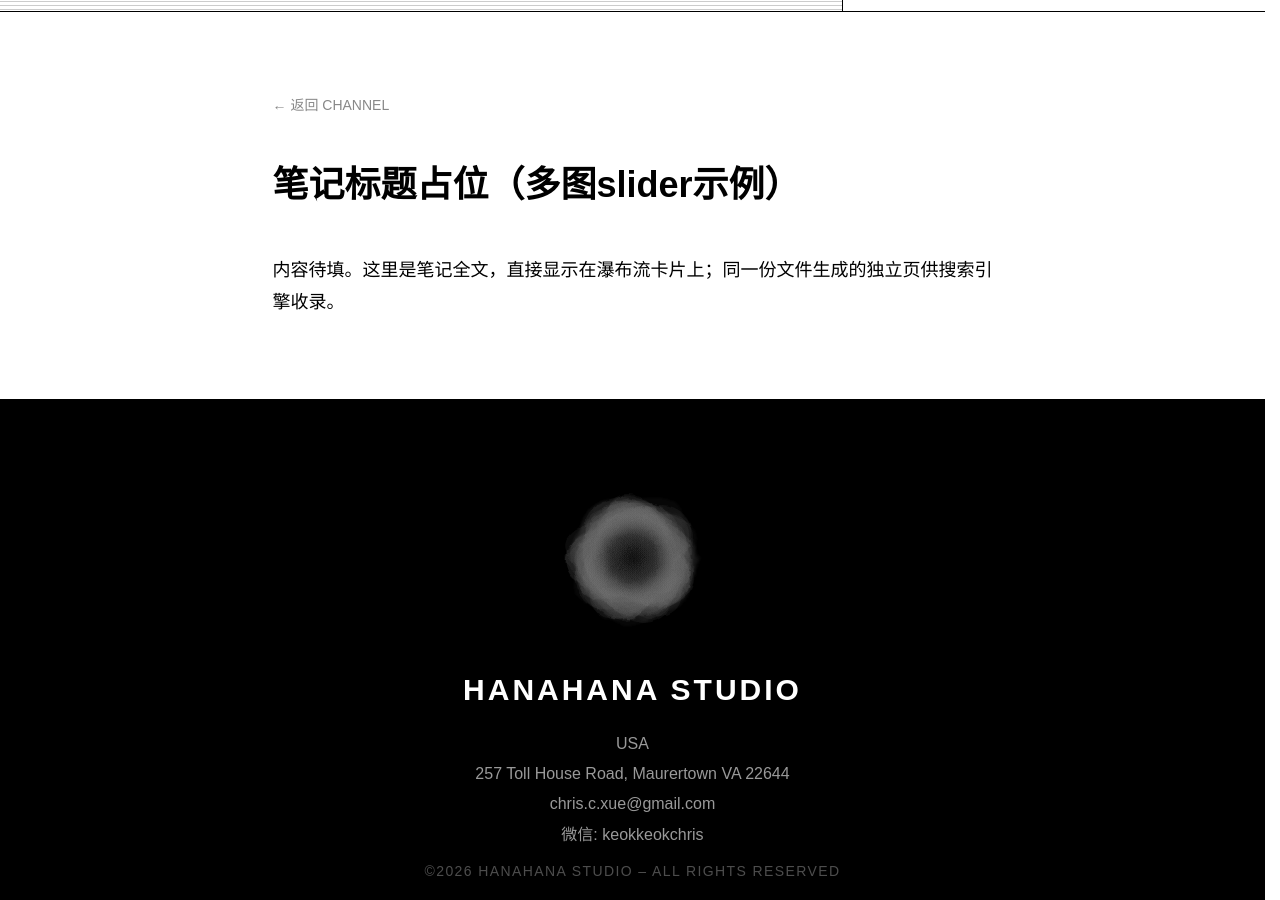
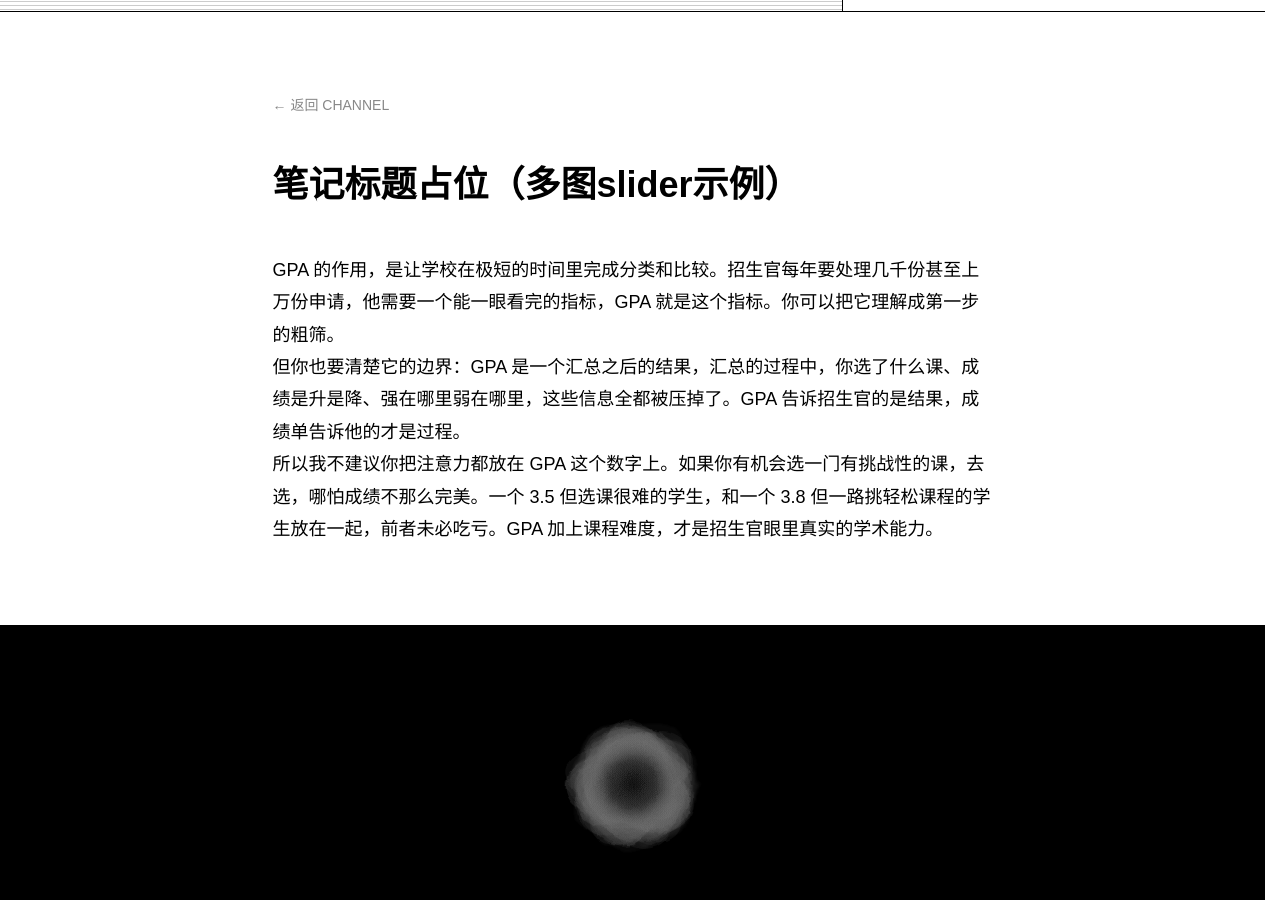
Before and after one commit to chriscxue/hanahana.studio, a Jekyll site: the page built from _channel/notes/01.md, in a window 1280 px wide and 900 px high, scrolled down 335 px. Built offline with Jekyll 4.4.1, drawn with Linux system fonts in a browser that asks for light colours; some web fonts are replaced.

Commit message:
教学笔记01填入GPA主题正文（三段）
Co-Authored-By: Claude Fable 5 <noreply@anthropic.com>

```diff
--- a/_channel/notes/01.md
+++ b/_channel/notes/01.md
@@ -12,4 +12,8 @@ images:
 # summary: 标题下方的一行简介
 sitemap: false
 ---
-内容待填。这里是笔记全文，直接显示在瀑布流卡片上；同一份文件生成的独立页供搜索引擎收录。
+GPA 的作用，是让学校在极短的时间里完成分类和比较。招生官每年要处理几千份甚至上万份申请，他需要一个能一眼看完的指标，GPA 就是这个指标。你可以把它理解成第一步的粗筛。
+
+但你也要清楚它的边界：GPA 是一个汇总之后的结果，汇总的过程中，你选了什么课、成绩是升是降、强在哪里弱在哪里，这些信息全都被压掉了。GPA 告诉招生官的是结果，成绩单告诉他的才是过程。
+
+所以我不建议你把注意力都放在 GPA 这个数字上。如果你有机会选一门有挑战性的课，去选，哪怕成绩不那么完美。一个 3.5 但选课很难的学生，和一个 3.8 但一路挑轻松课程的学生放在一起，前者未必吃亏。GPA 加上课程难度，才是招生官眼里真实的学术能力。
```
